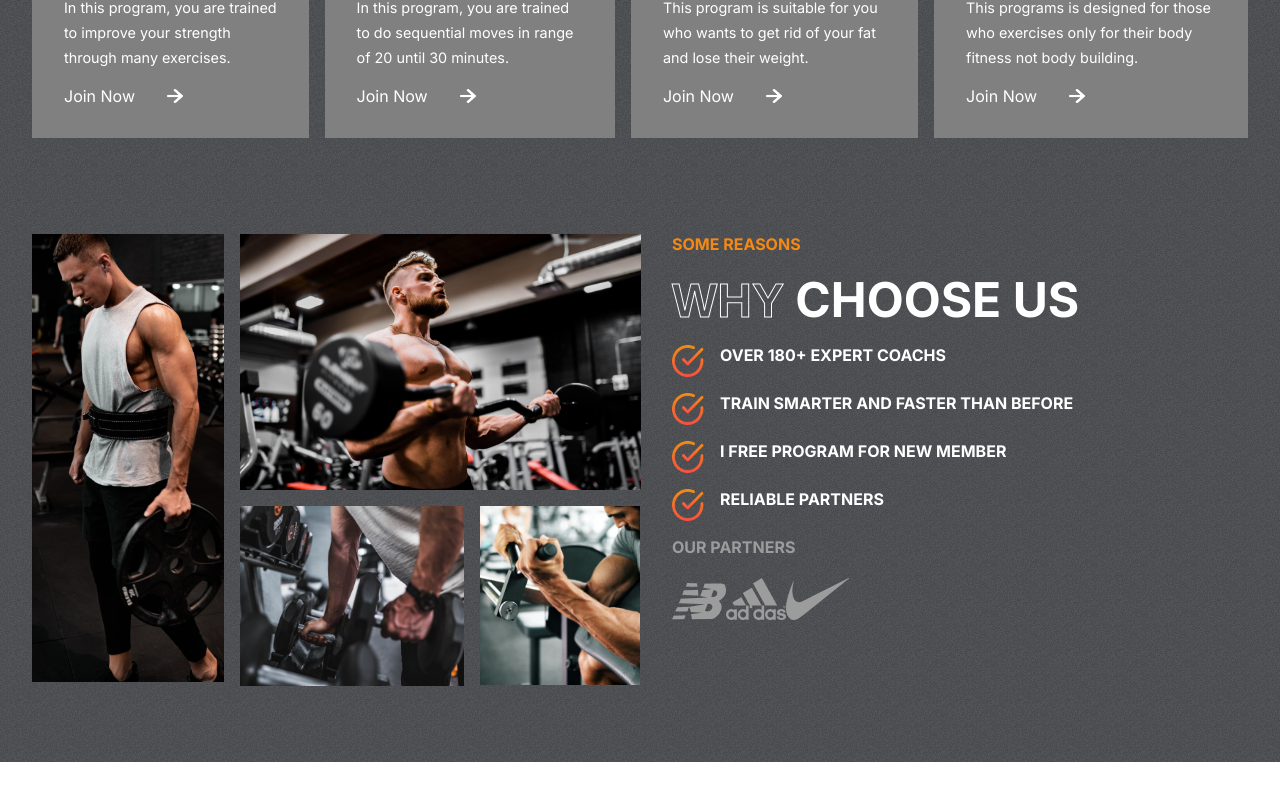
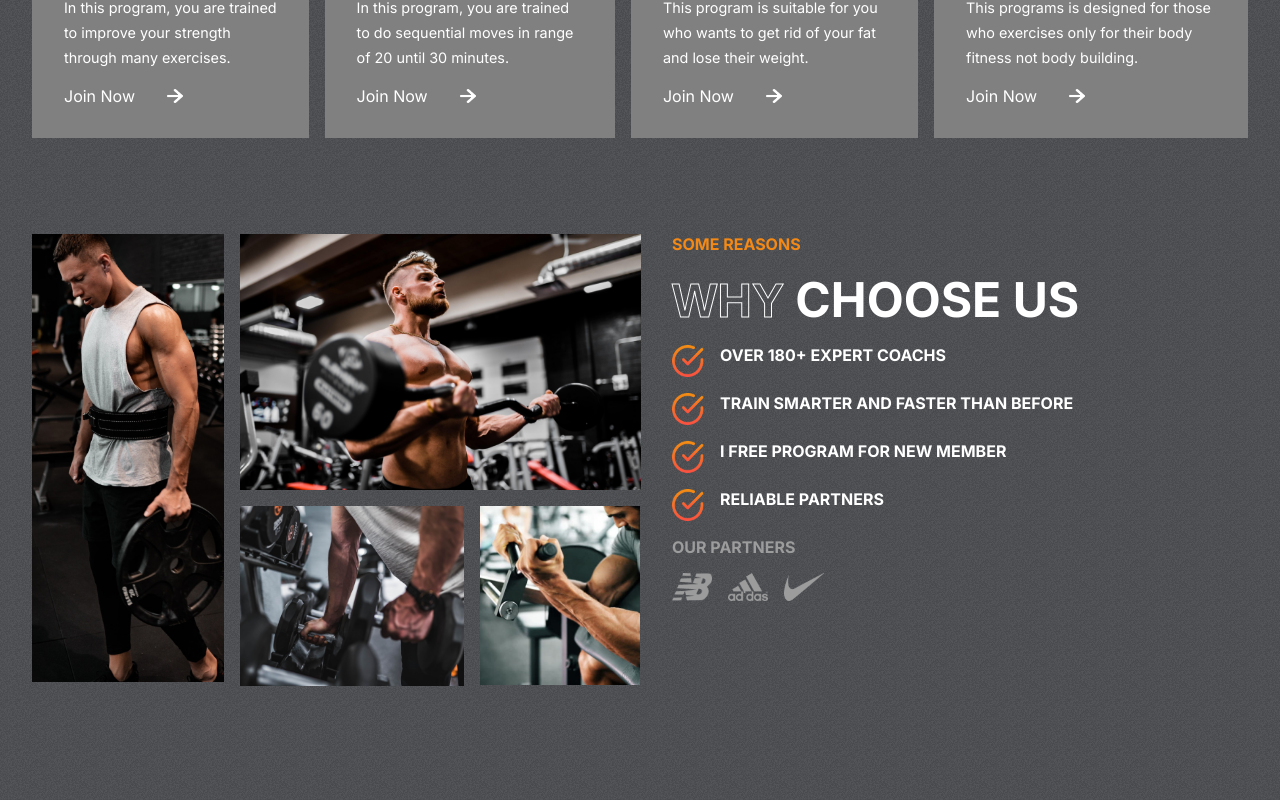
Before and after one commit to ademibowale/Fitness_Club, a React (Create React App) app in the folder fitness-app/: page / in a window 1280 px wide. Shown: the part 1035-1835 px from the top of the page. Before the commit the page ends 1797 px from the top, so only its background shows below. Built offline with nearby package versions, Linux system fonts and the light colour scheme.

Commit message:
Craete plans components

```diff
--- a/fitness-app/src/App.js
+++ b/fitness-app/src/App.js
@@ -2,6 +2,7 @@ import './App.css';
 import Hero from './components/Hero/Hero';
 import Programs from './components/Program/Programs';
 import Reasons from './components/Reasons/Reasons';
+import Plans from './components/Plans/Plans';
 
 function App() {
   return (
@@ -9,6 +10,7 @@ function App() {
         <Hero/>
         <Programs/>
         <Reasons/>
+        <Plans/>
 
     </div>
   );
--- /dev/null
+++ b/fitness-app/src/components/Plans/Plans.jsx
@@ -0,0 +1,13 @@
+import React from 'react'
+import './Plans.css'
+
+const Plans = () => {
+  return (
+    <div>
+
+
+    </div>
+  )
+}
+
+export default Plans
--- a/fitness-app/src/components/Reasons/Reasons.css
+++ b/fitness-app/src/components/Reasons/Reasons.css
@@ -79,3 +79,13 @@
     height: 2rem;
 
 }
+
+.partners{
+    display: flex;
+    gap: 1rem;
+
+}
+
+.partners>img{
+    width: 2.5rem;
+}
```
Also changed, not shown: fitness-app/src/components/Plans/Plans.css (added).
